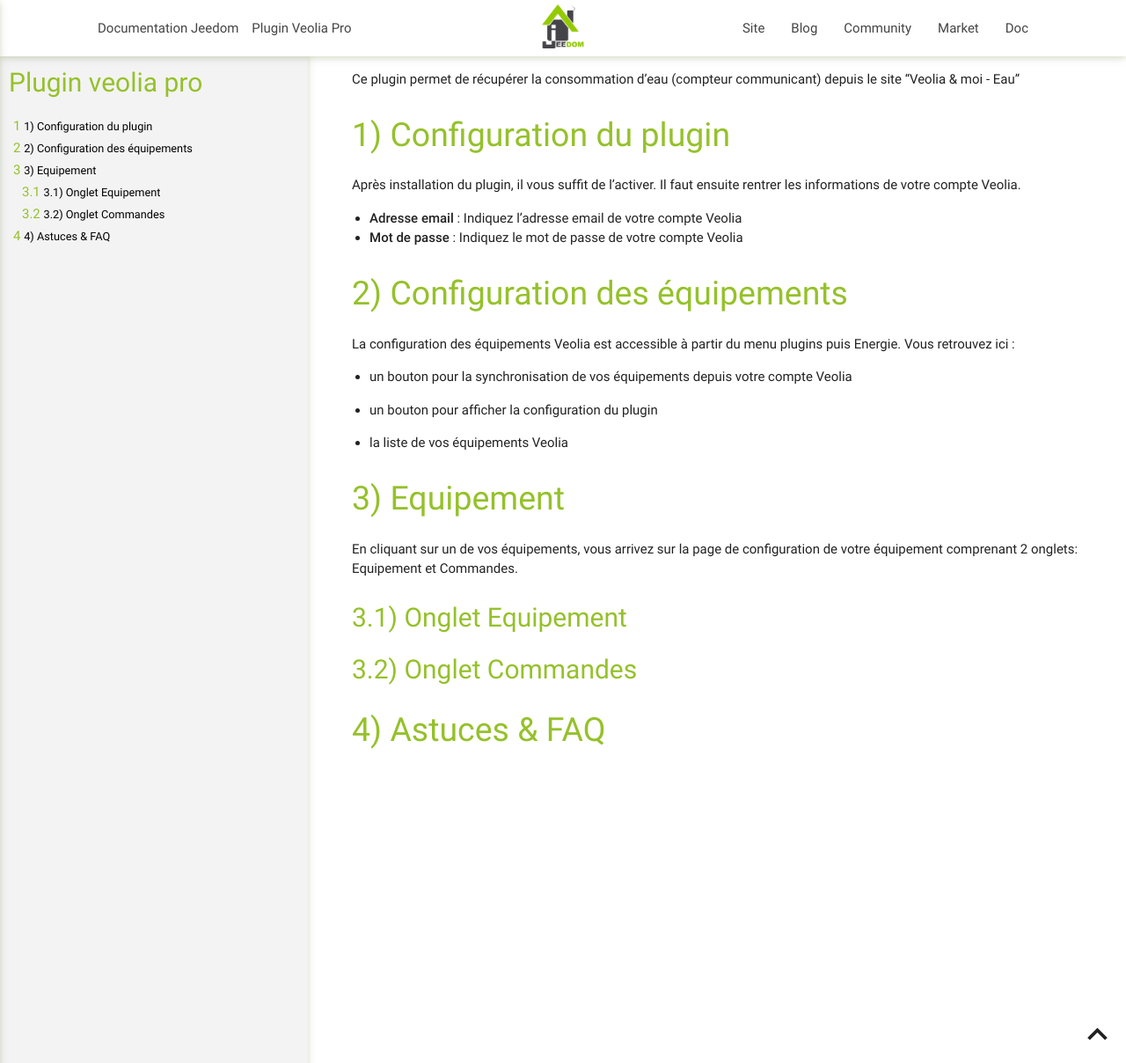
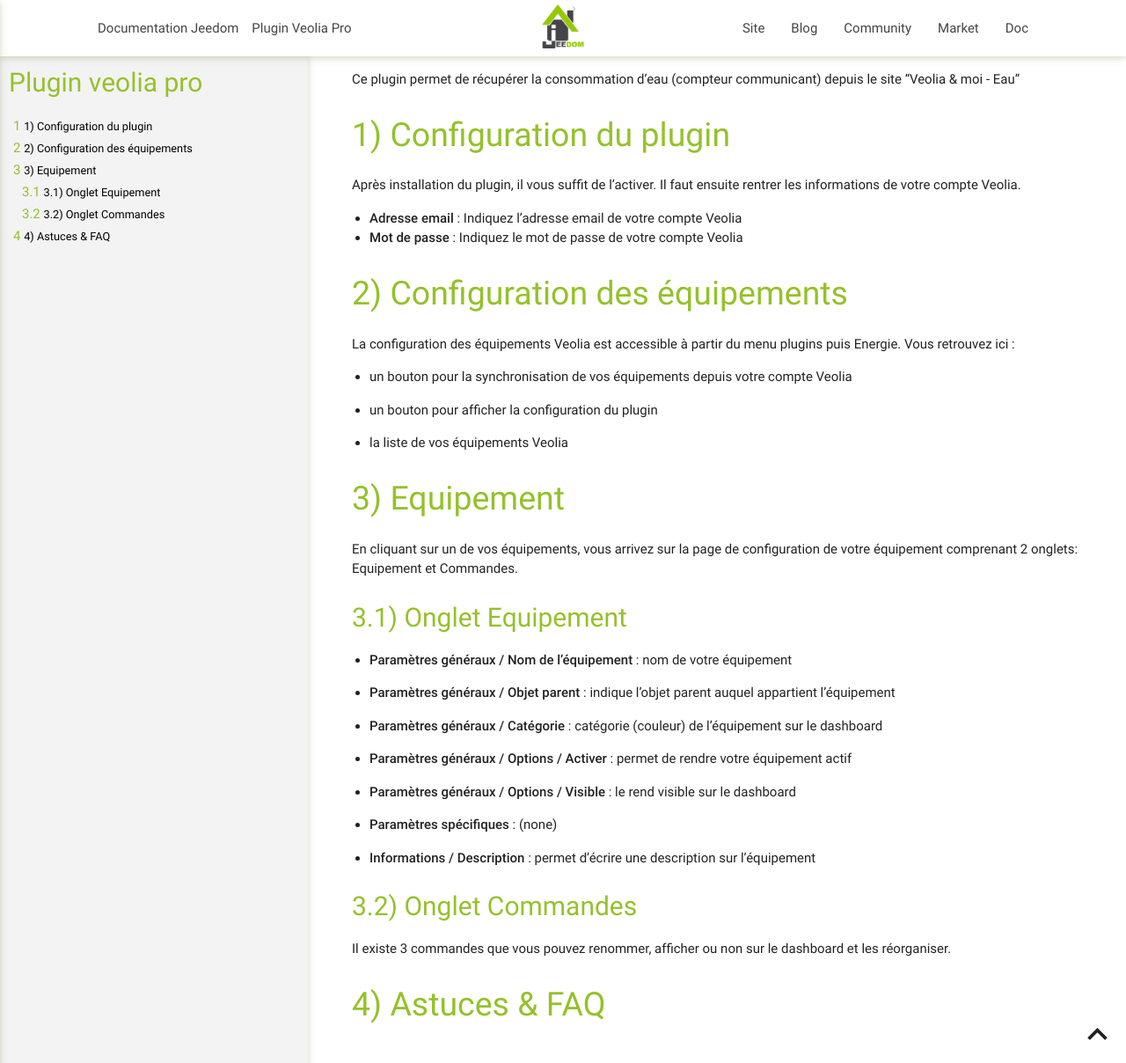
Before and after one commit to thanaus/jeedom_docs, a Jekyll site: the page built from plugins/veoliapro/fr_FR/index.md, in a window 1280 px wide and 1208 px high. Shown: the whole window at 88% size. Built offline with Jekyll 4.4.1, drawn with Linux system fonts in a browser that asks for light colours.

Commit message:
Update index.md

```diff
--- a/plugins/veoliapro/fr_FR/index.md
+++ b/plugins/veoliapro/fr_FR/index.md
@@ -35,8 +35,26 @@ Commandes.
 Onglet Equipement
 -----------------
 
+-   **Paramètres généraux / Nom de l’équipement** : nom de votre équipement
+
+-   **Paramètres généraux / Objet parent** : indique l’objet parent auquel appartient l’équipement
+
+-   **Paramètres généraux / Catégorie** : catégorie (couleur) de l'équipement sur le dashboard
+
+-   **Paramètres généraux / Options / Activer** : permet de rendre votre équipement actif
+
+-   **Paramètres généraux / Options / Visible** : le rend visible sur le dashboard
+
+-   **Paramètres spécifiques** : (none)
+
+-   **Informations / Description** : permet d'écrire une description sur l'équipement
+
 Onglet Commandes
 ----------------
 
+Il existe 3 commandes que vous pouvez renommer, afficher ou non sur le dashboard et les réorganiser.
+
+
+
 Astuces & FAQ
 =============
```
